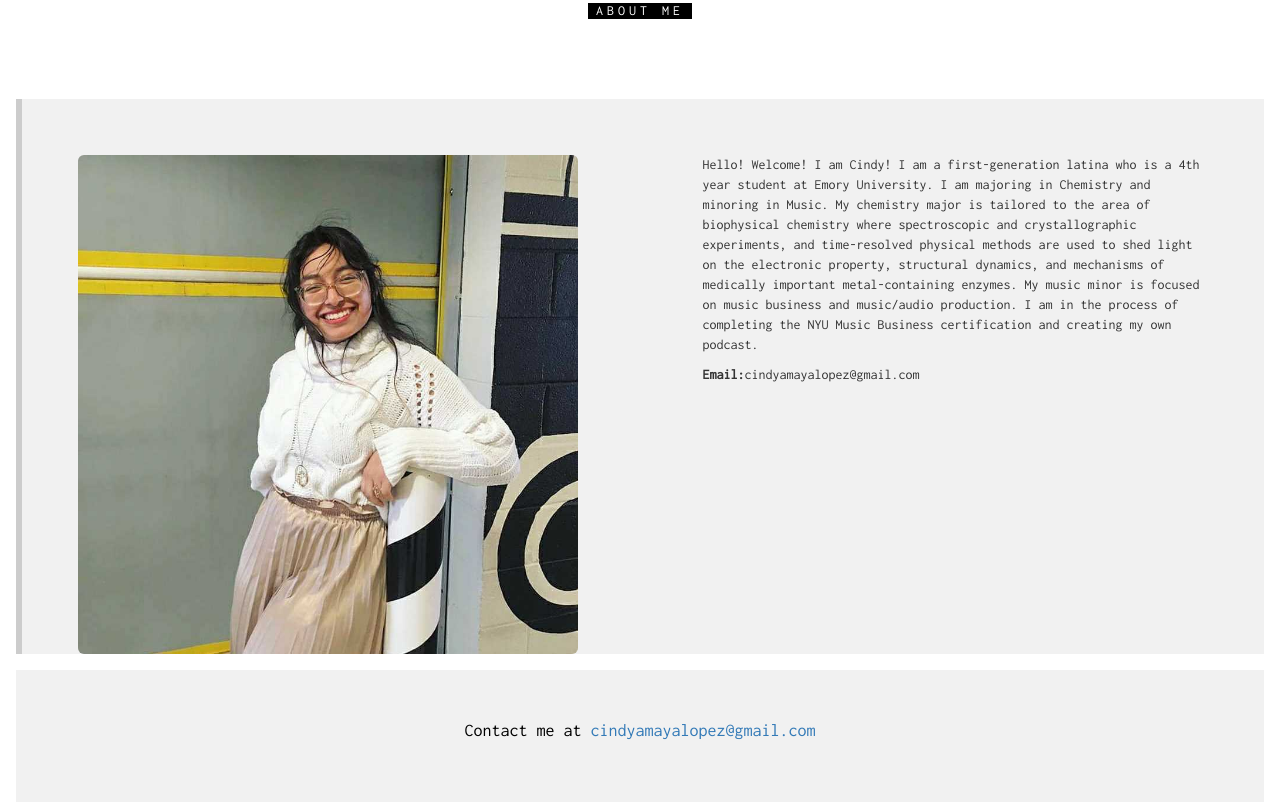
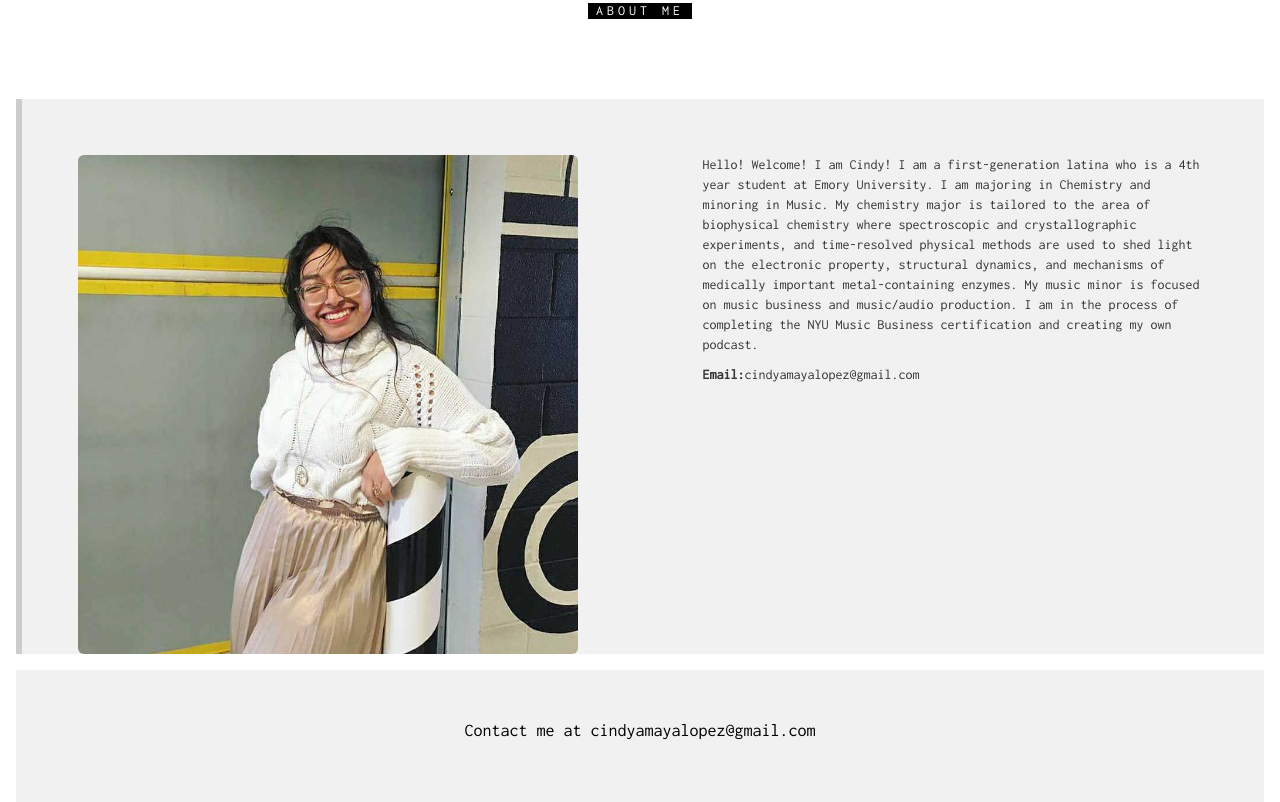
Before and after one commit to CindyAmayaLopez/CindyAmayaLopez.github.io, a plain HTML site: page index.html in a window 1280 px wide. Shown: the part 671-1473 px from the top of the page. Drawn offline with nearby package versions, Linux system fonts and the light colour scheme.

Commit message:
Update index.html

```diff
--- a/index.html
+++ b/index.html
@@ -113,7 +113,7 @@ body, html {
 
 <!-- Footer -->
 <footer class="w3-center w3-light-grey w3-padding-48 w3-large">
-  <p>Contact me at <a href="#" title="cindyamayalopez@gmail.com" target="_blank" class="w3-hover-text-green">cindyamayalopez@gmail.com</a></p>
+  <p>Contact me at cindyamayalopez@gmail.com</a></p>
 </footer>
 
 <!--
```
